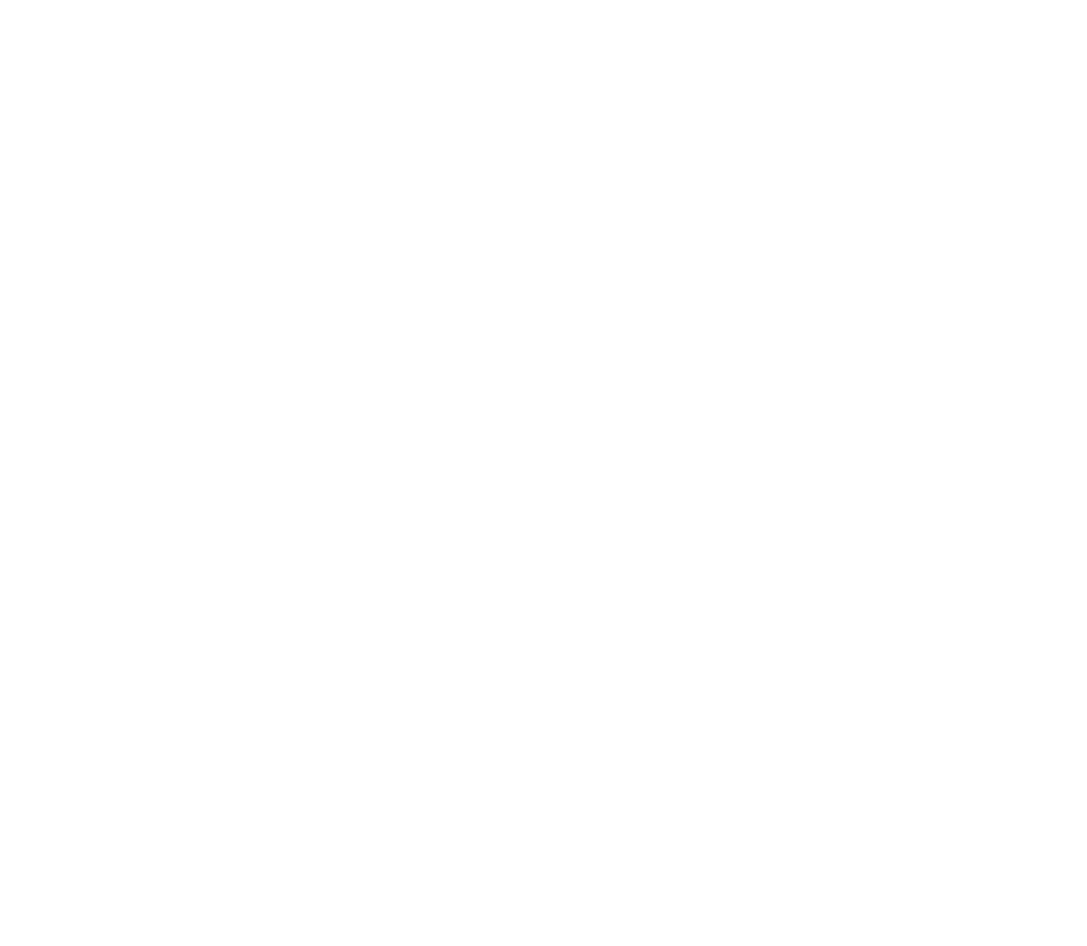
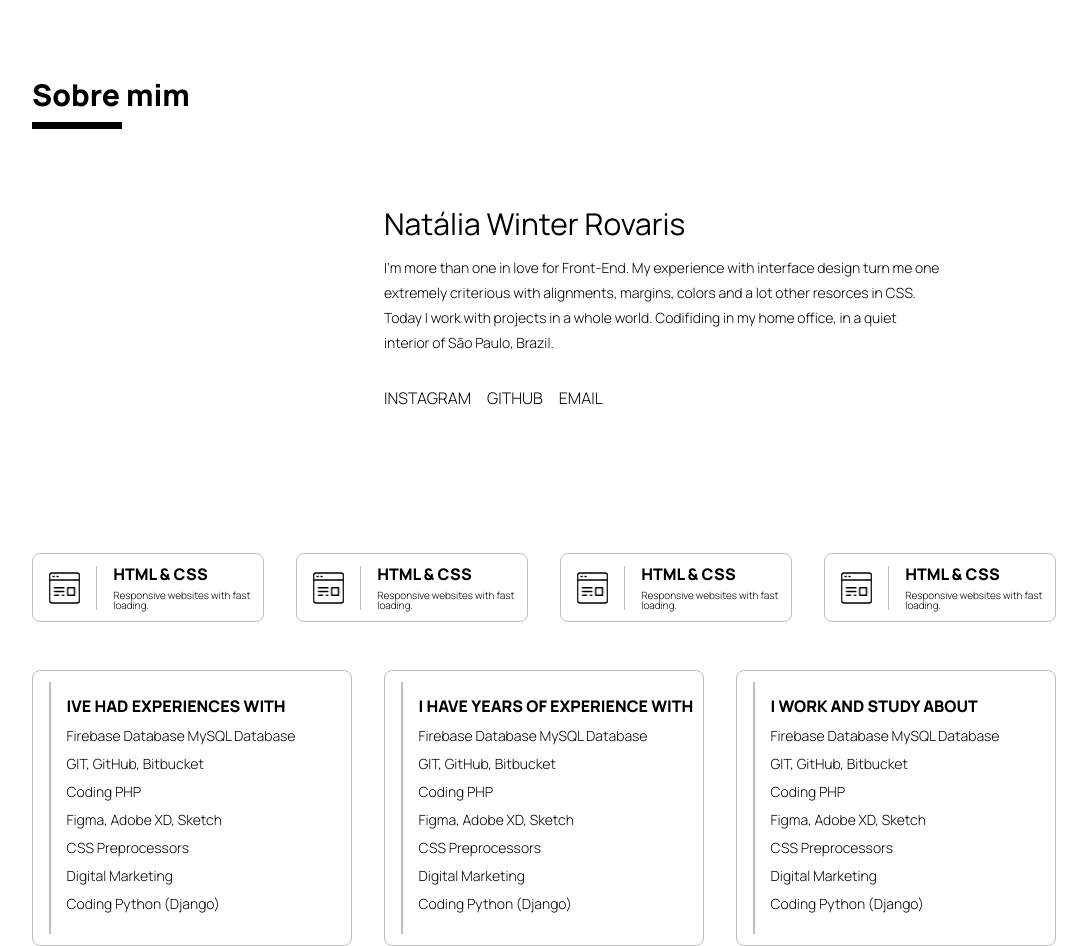
Before and after one commit to NataliaRovaris/rid220638_desafio04, a React (Vite) app: page / in a window 1280 px wide. Shown: the part 1440-2386 px from the top of the page, without its empty margins (96-1183 px from the left). Before the commit the page ends 1372 px from the top, so only its background shows below. Built offline with nearby package versions, Linux system fonts and the light colour scheme; a web font is replaced by a local one.

Commit message:
Feat: create about me and experience box component

```diff
--- /dev/null
+++ b/src/components/AboutMe/AboutMe.css
@@ -0,0 +1,35 @@
+.about {
+    padding: 5rem 15rem 0 30rem;
+    gap: 1rem;
+}
+
+.name {
+    font-weight: 400;
+    font-style: Regular;
+    font-size: 30px;
+    line-height: 100%;
+    letter-spacing: 0%;
+    margin: 0;
+}
+
+.description {
+    font-weight: 300;
+    font-style: ExtraLight;
+    font-size: 14px;
+    line-height: 180%;
+    letter-spacing: 0%;
+    margin: 0;
+}
+
+.network {
+    gap: 1rem
+}
+
+.experiences {
+    padding: 8rem 8rem 0rem 8rem;
+    gap: 3rem;
+}
+
+.experiences-l1, .experiences-l2 {
+    gap: 2rem;
+}
--- /dev/null
+++ b/src/components/AboutMe/AboutMe.jsx
@@ -0,0 +1,78 @@
+// ASSETS
+import './AboutMe.css'
+
+// COMPONENTS
+import Title from '../Title/Title'
+import ExperienceBox from '../ExperienceBox/ExperienceBox'
+
+function AboutMe () {
+
+    return (
+        <>
+            <Title title='Sobre mim' position='left'/>
+            <div className='about d-flex fd-column'>
+                <p className='name'>Natália Winter Rovaris</p>
+                <p className='description'>
+                    I'm more than one in love for Front-End. My experience with interface design turn me one extremely criterious with
+    alignments, margins, colors and a lot other resorces in CSS. Today I work with projects in a whole world. Codifiding in my
+    home office, in a quiet interior of São Paulo, Brazil.
+                </p>
+                <div className='network d-flex'>
+                    <p>INSTAGRAM</p>
+                    <p>GITHUB</p>
+                    <p>EMAIL</p>
+                </div>
+            </div>
+            <div className='experiences d-flex fd-column'>
+                <div className='experiences-l1 d-flex'>
+                    <ExperienceBox showImage={true} title='html & css'>
+                        Responsive websites with fast loading.
+                    </ExperienceBox>
+                    <ExperienceBox showImage={true} title='html & css'>
+                        Responsive websites with fast loading.
+                    </ExperienceBox>
+                    <ExperienceBox showImage={true} title='html & css'>
+                        Responsive websites with fast loading.
+                    </ExperienceBox>
+                    <ExperienceBox showImage={true} title='html & css'>
+                        Responsive websites with fast loading.
+                    </ExperienceBox>
+                </div>
+                <div className='experiences-l2 d-flex'>
+                    <ExperienceBox showImage={false} title='Ive had experiences with'>
+                        Firebase Database
+                        MySQL Database <br />
+                        GIT, GitHub, Bitbucket <br />
+                        Coding PHP <br />
+                        Figma, Adobe XD, Sketch <br />
+                        CSS Preprocessors <br />
+                        Digital Marketing <br />
+                        Coding Python (Django)
+                    </ExperienceBox>
+                    <ExperienceBox showImage={false} title='I have years of experience with'>
+                        Firebase Database
+                        MySQL Database <br />
+                        GIT, GitHub, Bitbucket <br />
+                        Coding PHP <br />
+                        Figma, Adobe XD, Sketch <br />
+                        CSS Preprocessors <br />
+                        Digital Marketing <br />
+                        Coding Python (Django)
+                    </ExperienceBox>
+                    <ExperienceBox showImage={false} title='I work and study about'>
+                        Firebase Database
+                        MySQL Database <br />
+                        GIT, GitHub, Bitbucket <br />
+                        Coding PHP <br />
+                        Figma, Adobe XD, Sketch <br />
+                        CSS Preprocessors <br />
+                        Digital Marketing <br />
+                        Coding Python (Django)
+                    </ExperienceBox>
+                </div>
+            </div>
+        </>
+    )
+}
+
+export default AboutMe
--- /dev/null
+++ b/src/components/ExperienceBox/ExperienceBox.css
@@ -0,0 +1,50 @@
+.box {
+    width: 100%;
+    border-radius: 0.5rem;
+    border: 1px solid #00000040;
+    padding: 0.7rem 0 0.7rem 1rem;
+    gap: 1rem;
+}
+
+.box img {
+    width: 2rem;
+    height: 2rem;
+}
+
+.box-description {
+    gap: 0.5rem;
+}
+
+.division {
+    background-color: #00000040;
+    width: 0.1rem;
+    height: 100%;
+}
+
+h4 {
+    font-size: 16px !important;
+    text-transform: uppercase !important;
+    margin: 0 !important;
+}
+
+.p-small {
+    font-weight: 300;
+    font-style: ExtraLight;
+    font-size: 10px;
+    line-height: 100%;
+    letter-spacing: 0%;
+    margin: 0;
+}
+
+.p-medium {
+    font-weight: 300;
+    font-style: ExtraLight;
+    font-size: 14px;
+    line-height: 200%;
+    letter-spacing: 0%;
+    margin: 0;
+}
+
+.space-up {
+    padding: 1rem 0;
+}
--- /dev/null
+++ b/src/components/ExperienceBox/ExperienceBox.jsx
@@ -0,0 +1,26 @@
+// ASSETS
+import './ExperienceBox.css'
+
+//Image
+import Code from '../../assets/Code.svg'
+
+function ExperienceBox ({showImage, title, children}) {
+
+    return (
+        <>
+            <div className='box d-flex al-center'>
+                {
+                    showImage &&
+                    <img src={Code}/>
+                }
+                <div className='division'></div>
+                <div className={`box-description d-flex fd-column ${!showImage ? 'space-up' : ''}`}>
+                    <h4>{title}</h4>
+                    <p className={`${showImage ? 'p-small' : 'p-medium'}`}>{children}</p>
+                </div>
+            </div>
+        </>
+    )
+}
+
+export default ExperienceBox
--- a/src/components/Title/Title.css
+++ b/src/components/Title/Title.css
@@ -1,3 +1,3 @@
 .title {
-    margin: 0 8rem;
+    padding: 4rem 8rem 0rem 8rem;
 }
--- a/src/pages/Home.jsx
+++ b/src/pages/Home.jsx
@@ -1,11 +1,13 @@
 import Header from "../components/Header/Header"
 import Projects from "../components/Projects/Projects"
+import AboutMe from "../components/AboutMe/AboutMe"
 
 function Home() {
     return (
         <>
             <Header/>
             <Projects/>
+            <AboutMe/>
         </>
     )
 }
```
Also changed, not shown: public/project.jpg (deleted), src/assets/Code.svg (added).
